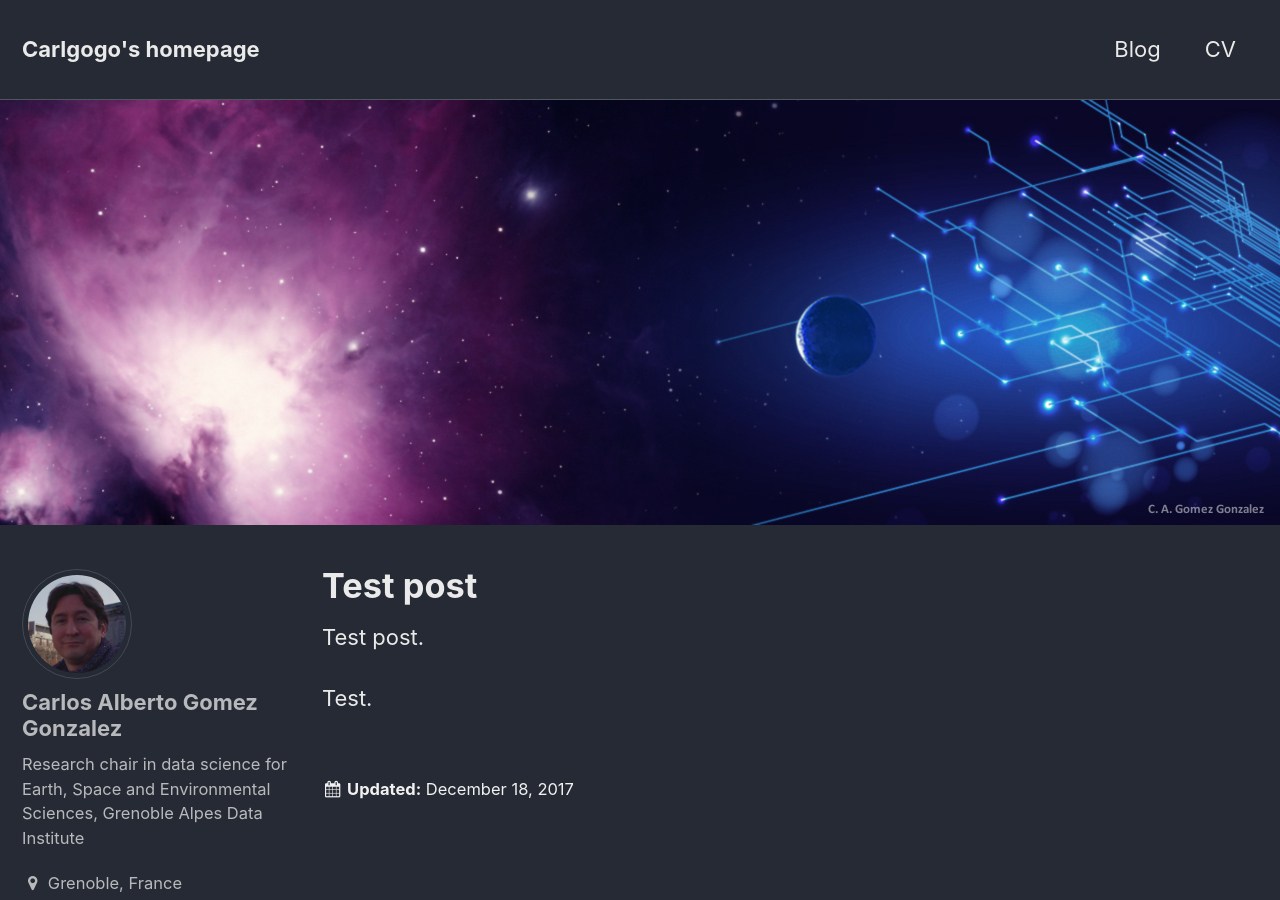
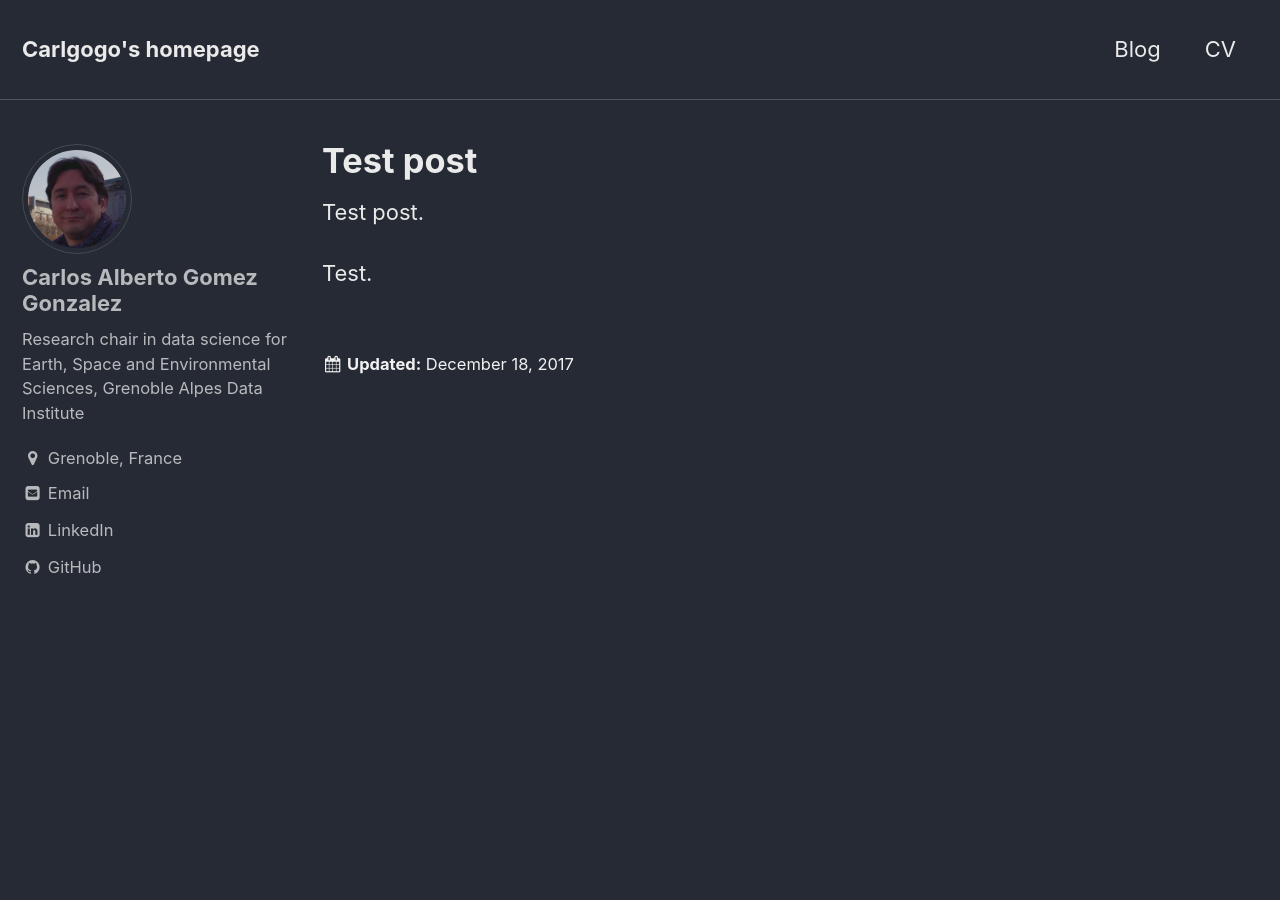
Before and after one commit to carlos-gg/carlos-gg.github.io, a Jekyll site: the page built from _posts/2017-12-18-test.md, in a window 1280 px wide and 900 px high. Built offline with Jekyll 4.4.1, drawn with Linux system fonts in a browser that asks for light colours.

Commit message:
no message

```diff
--- a/_posts/2017-12-18-test.md
+++ b/_posts/2017-12-18-test.md
@@ -4,8 +4,8 @@ excerpt_separator: "<!--more-->"
 date: 2017-12-18
 layout: single
 author_profile: true
-header:
-  image: /assets/images/header_image.jpg
+#header:
+#  image: /assets/images/header_image.jpg
 tags:
 ---
 
```
